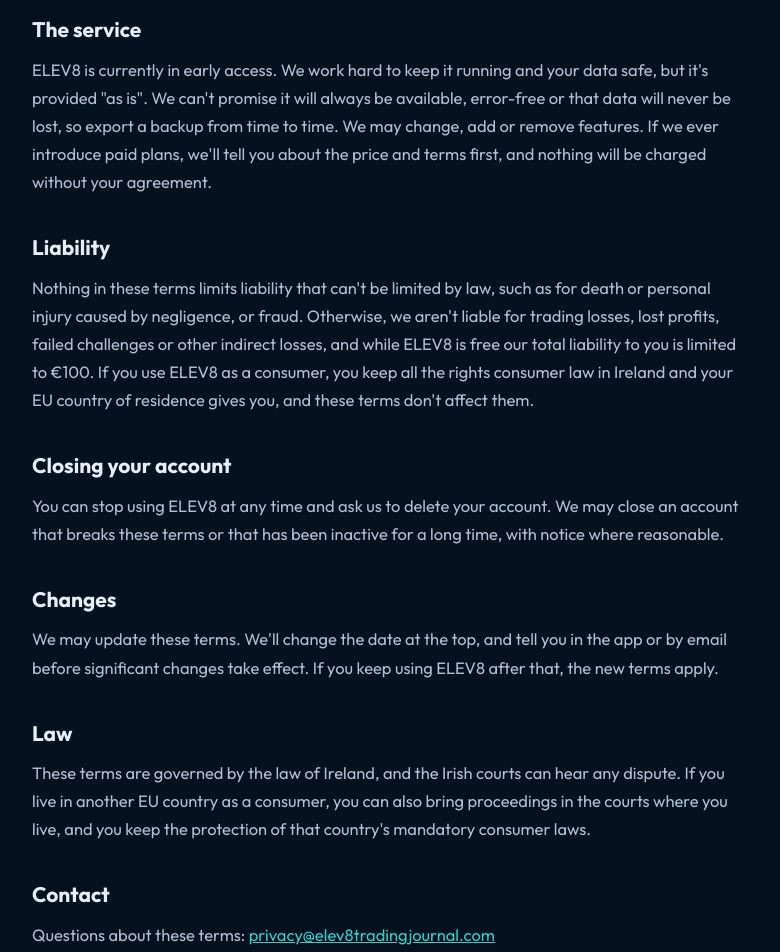
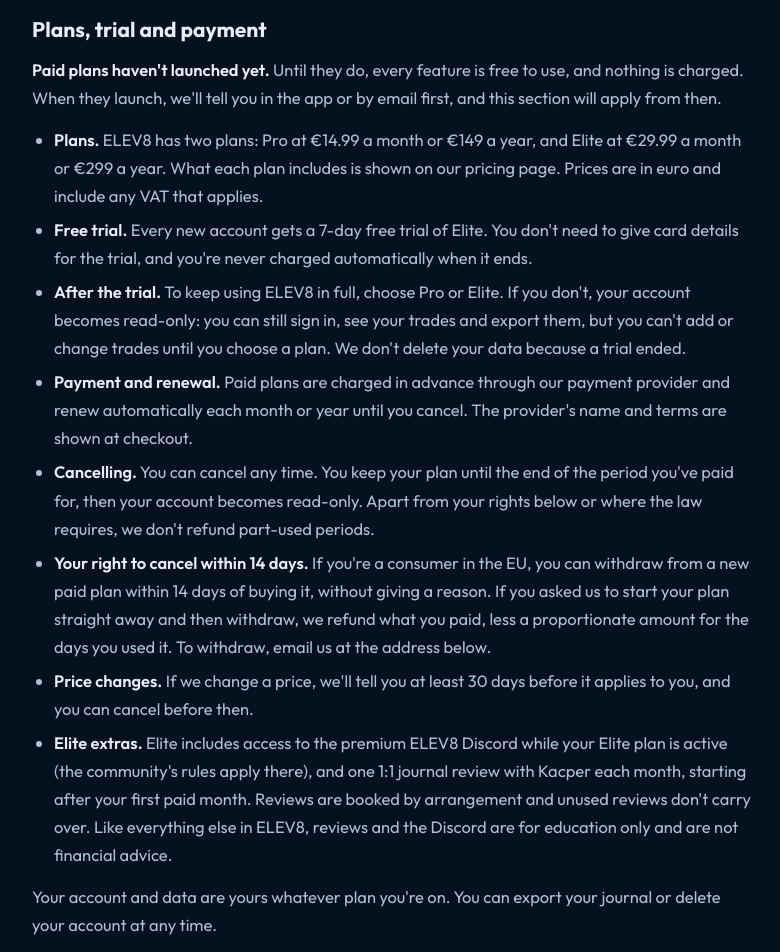
Before and after one commit to Kacperj01/Trading-Journal, a plain HTML site: page docs/terms/index.html in a window 1280 px wide. Shown: the part 1740-2692 px from the top of the page, without its empty margins (248-1028 px from the left). Drawn offline with Linux system fonts and the light colour scheme.

Commit message:
Terms: add plans, trial and payment section
Pro and Elite prices, the 7-day Elite trial (no card), read-only after the trial, renewal and
cancelling, the EU 14-day withdrawal right, price-change notice and Elite extras. Paid plans haven't
launched, so everything stays free until then. Liability cap now covers paid plans.

Co-Authored-By: Claude Opus 5.5 <noreply@anthropic.com>
Claude-Session: https://claude.ai/code/session_01Me6xcoLXyGnJscawvYqR4g

```diff
--- a/docs/terms/index.html
+++ b/docs/terms/index.html
@@ -43,7 +43,7 @@ footer a { color: #b0bfd3; }
 <header class="top"><div><a class="logo" href="../home/"><img src="../home/img/mark.svg" alt="">ELEV8</a><a class="back" href="../home/">Back to home</a></div></header>
 <main>
 <h1>Terms of Use</h1>
-<p class="meta">Last updated 17 October 2026</p>
+<p class="meta">Last updated 14 November 2026</p>
 
 <p>These terms apply when you use the ELEV8 Trading Journal at elev8tradingjournal.com and the ELEV8 app ("ELEV8", "we", "us"). ELEV8 is run by Kacper Jasinski in Ireland. By creating an account or using ELEV8, you agree to these terms and to our <a href="../privacy/">Privacy Policy</a>.</p>
 
@@ -74,11 +74,25 @@ footer a { color: #b0bfd3; }
 <h2>Fair use</h2>
 <p>Don't misuse ELEV8. That includes trying to access other people's accounts or data, interfering with or overloading the service, scraping it, reverse engineering it to copy it, creating accounts in bulk, or using it for anything unlawful. We may suspend or close accounts that break these terms.</p>
 
+<h2>Plans, trial and payment</h2>
+<p><b>Paid plans haven't launched yet.</b> Until they do, every feature is free to use, and nothing is charged. When they launch, we'll tell you in the app or by email first, and this section will apply from then.</p>
+<ul>
+  <li><b>Plans.</b> ELEV8 has two plans: Pro at €14.99 a month or €149 a year, and Elite at €29.99 a month or €299 a year. What each plan includes is shown on our pricing page. Prices are in euro and include any VAT that applies.</li>
+  <li><b>Free trial.</b> Every new account gets a 7-day free trial of Elite. You don't need to give card details for the trial, and you're never charged automatically when it ends.</li>
+  <li><b>After the trial.</b> To keep using ELEV8 in full, choose Pro or Elite. If you don't, your account becomes read-only: you can still sign in, see your trades and export them, but you can't add or change trades until you choose a plan. We don't delete your data because a trial ended.</li>
+  <li><b>Payment and renewal.</b> Paid plans are charged in advance through our payment provider and renew automatically each month or year until you cancel. The provider's name and terms are shown at checkout.</li>
+  <li><b>Cancelling.</b> You can cancel any time. You keep your plan until the end of the period you've paid for, then your account becomes read-only. Apart from your rights below or where the law requires, we don't refund part-used periods.</li>
+  <li><b>Your right to cancel within 14 days.</b> If you're a consumer in the EU, you can withdraw from a new paid plan within 14 days of buying it, without giving a reason. If you asked us to start your plan straight away and then withdraw, we refund what you paid, less a proportionate amount for the days you used it. To withdraw, email us at the address below.</li>
+  <li><b>Price changes.</b> If we change a price, we'll tell you at least 30 days before it applies to you, and you can cancel before then.</li>
+  <li><b>Elite extras.</b> Elite includes access to the premium ELEV8 Discord while your Elite plan is active (the community's rules apply there), and one 1:1 journal review with Kacper each month, starting after your first paid month. Reviews are booked by arrangement and unused reviews don't carry over. Like everything else in ELEV8, reviews and the Discord are for education only and are not financial advice.</li>
+</ul>
+<p>Your account and data are yours whatever plan you're on. You can export your journal or delete your account at any time.</p>
+
 <h2>The service</h2>
-<p>ELEV8 is currently in early access. We work hard to keep it running and your data safe, but it's provided "as is". We can't promise it will always be available, error-free or that data will never be lost, so export a backup from time to time. We may change, add or remove features. If we ever introduce paid plans, we'll tell you about the price and terms first, and nothing will be charged without your agreement.</p>
+<p>ELEV8 is currently in early access. We work hard to keep it running and your data safe, but it's provided "as is". We can't promise it will always be available, error-free or that data will never be lost, so export a backup from time to time. We may change, add or remove features.</p>
 
 <h2>Liability</h2>
-<p>Nothing in these terms limits liability that can't be limited by law, such as for death or personal injury caused by negligence, or fraud. Otherwise, we aren't liable for trading losses, lost profits, failed challenges or other indirect losses, and while ELEV8 is free our total liability to you is limited to €100. If you use ELEV8 as a consumer, you keep all the rights consumer law in Ireland and your EU country of residence gives you, and these terms don't affect them.</p>
+<p>Nothing in these terms limits liability that can't be limited by law, such as for death or personal injury caused by negligence, or fraud. Otherwise, we aren't liable for trading losses, lost profits, failed challenges or other indirect losses, and our total liability to you is limited to the greater of €100 or the amount you paid us in the 12 months before the claim. If you use ELEV8 as a consumer, you keep all the rights consumer law in Ireland and your EU country of residence gives you, and these terms don't affect them.</p>
 
 <h2>Closing your account</h2>
 <p>You can stop using ELEV8 at any time and ask us to delete your account. We may close an account that breaks these terms or that has been inactive for a long time, with notice where reasonable.</p>
```
Also changed, not shown: site/legal/terms.html (+17 -3 lines).
